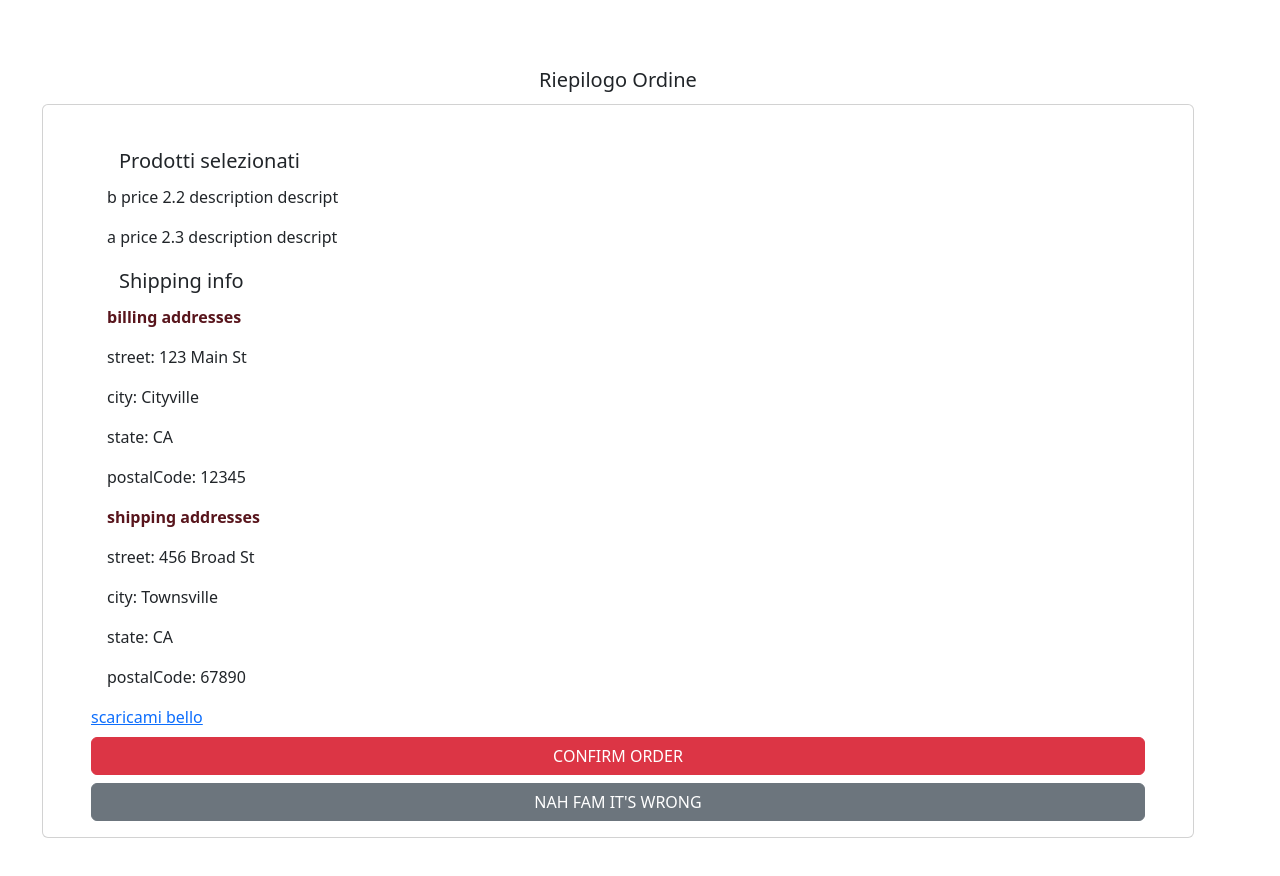
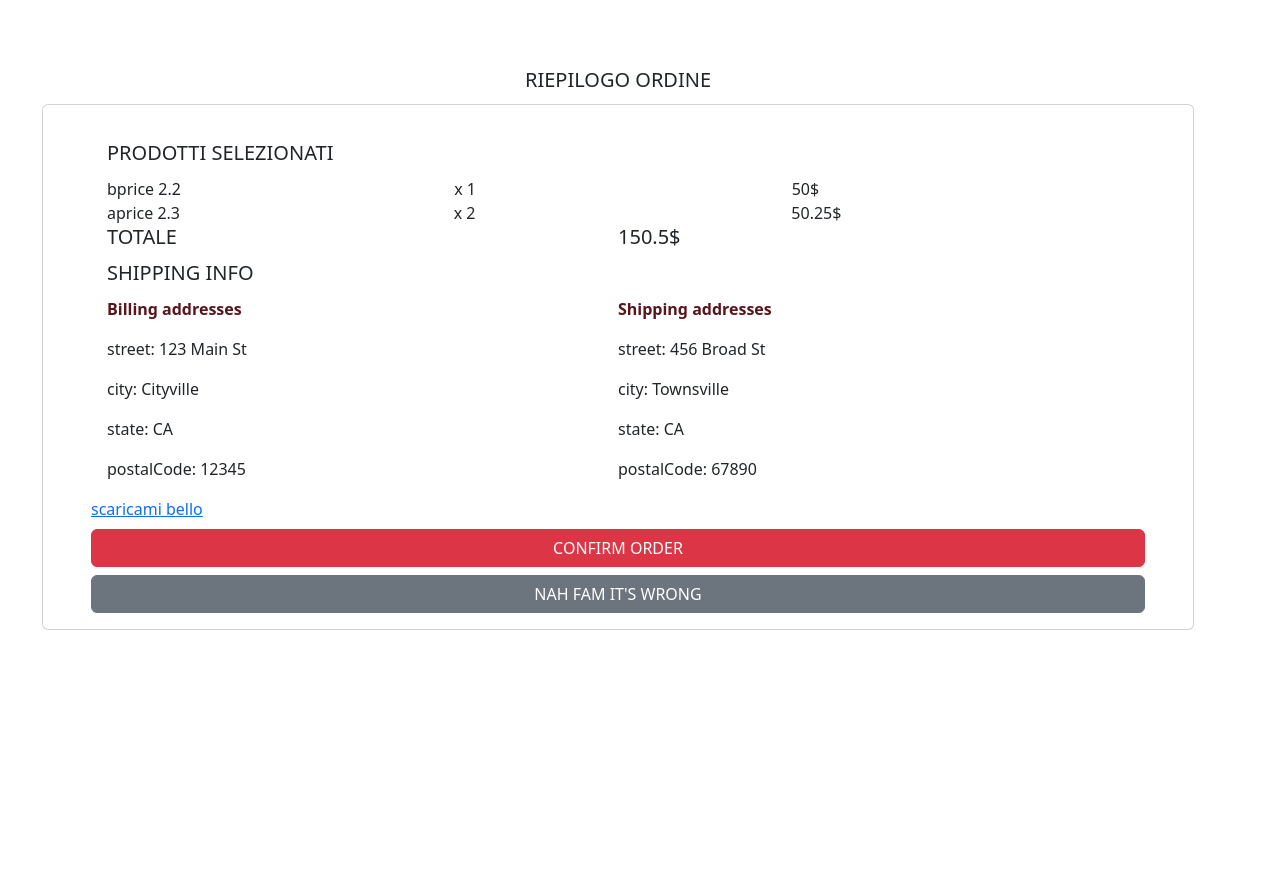
Before and after one commit to MattiaCaranci/Ordine, a website: page Client/riepOrder.html in a window 1280 px wide. After the commit the page ends 800 px from the top, so only its background shows below. Drawn offline with nearby package versions, Linux system fonts and the light colour scheme.

Commit message:
più carino

```diff
--- a/Client/riepOrder.html
+++ b/Client/riepOrder.html
@@ -18,12 +18,12 @@
       class="container d-flex flex-column p-2 m-5 align-items-center justify-content-center"
       id="card-riep-order"
     >
-    <h5 class="card-title p-1 m-2" id="card-title">Riepilogo Ordine</h5>
+    <h5 class="card-title p-1 m-2 text-uppercase" id="card-title">Riepilogo Ordine</h5>
       <div class="card px-5 py-3" style="width: 90vw;">
 
         <div class="card-body">
-            <h5 class="card-title p-1 m-2" id="prod-title">Prodotti selezionati</h5>
-            <h5 class="card-title p-1 m-2" id="shipAdd-title">Shipping info</h5>
+            <h5 class="card-title py-1 mb-2 text-uppercase" id="prod-title">Prodotti selezionati</h5>
+            <h5 class="card-title py-1 mb-2 text-uppercase" id="shipAdd-title">Shipping info</h5>
 
         </div>
         <button type="button" class="btn btn-danger mt-2" id="confirm-order-btn">CONFIRM ORDER</button>
--- a/Client/riepOrderApp.js
+++ b/Client/riepOrderApp.js
@@ -53,11 +53,22 @@ function getOLI() {
     orderTest.orderLineItems.forEach((p) => {
         let product = p.product;
         let pRow = `
-    <p class="card-text">${product.name} price ${product.price} description ${product.description}</p>
+    <div class="card-text d-flex">
+    <span>${product.name}</span>
+    <span class="d-inline-flex col">price ${product.price}</span>
+    <span class="d-inline-flex col">x ${p.quantity}</span>
+    <span class="d-inline-flex col">${p.amount}$</span>
+    </div>
     `;
         prodTitle.insertAdjacentHTML("afterend", pRow);
     });
-    const addTitle = document.querySelector("#add-title");
+    let totalAmount = `
+  <div class="d-flex">
+  <h5 class="text-uppercase d-inline-flex col">totale </h5>
+  <h5 class="d-inline-flex mx-5 col">${orderTest.totalAmount}$</h5>
+  </div>`;
+    const addTitle = document.querySelector("#shipAdd-title");
+    addTitle.insertAdjacentHTML("beforebegin", totalAmount);
 }
 getOLI();
 function getAdds() {
@@ -71,8 +82,10 @@ function getAdds() {
         Object.entries(billingAdd).forEach((e) => {
             billingInfo += `<p class="card-text">${e[0]}: ${e[1]}</p>`;
             pRow = `
+      <div class="d-flex">
       <p class="text-danger-emphasis fw-semibold">billing and shipping addresses</p>
       ${billingInfo}
+      </div>
       `;
         });
     }
@@ -84,10 +97,16 @@ function getAdds() {
             shippingInfo += `<p class="card-text">${e[0]}: ${e[1]}</p>`;
         });
         pRow = `
-    <p class="text-danger-emphasis fw-semibold">billing addresses</p>
+    <div class="d-flex flex-row">
+    <section class="col">
+    <p class="text-danger-emphasis fw-semibold">Billing addresses</p>
     ${billingInfo}
-    <p class="text-danger-emphasis fw-semibold">shipping addresses</p>
+    </section>
+    <section class="col">
+    <p class="text-danger-emphasis fw-semibold">Shipping addresses</p>
     ${shippingInfo}
+    </section>
+    </div>
     `;
     }
     addTitle.insertAdjacentHTML("afterend", pRow);
```
Also changed, not shown: Client/riepOrderApp.ts (+23 -5 lines).
